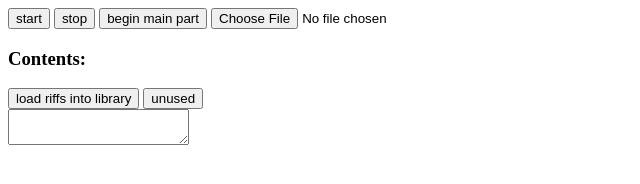
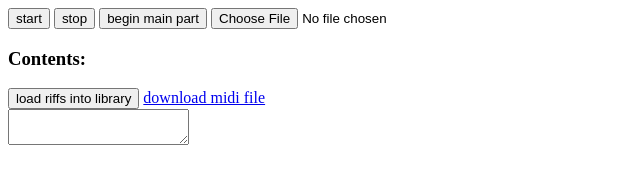
Before and after one commit to ivandaho/ibis, a plain HTML site: page index.html in a window 1280 px wide. Shown: the whole page, without its empty margins (0-640 px from the left). Drawn offline with Linux system fonts and the light colour scheme.

Commit message:
added link to file

```diff
--- a/index.html
+++ b/index.html
@@ -15,7 +15,7 @@
     <h3>Contents:</h3>
     <pre id="file-content"></pre>
     <button id="btn2">load riffs into library</button>
-    <button id="btn3">unused</button>
+    <a href="./riffs.mid">download midi file</button>
 
     <br>
 		<textarea id="PartsOutput"></textarea>
--- a/js/ibis.js
+++ b/js/ibis.js
@@ -372,9 +372,6 @@ $(document).ready(function(){
         //////pianoPart.start();
         //console.log(sdf);
     });
-    $('#btn3').click(function(){
-        sdf
-    });
     document.getElementById('file-input')
       .addEventListener('change', readSingleFile, false);
     /*
```
